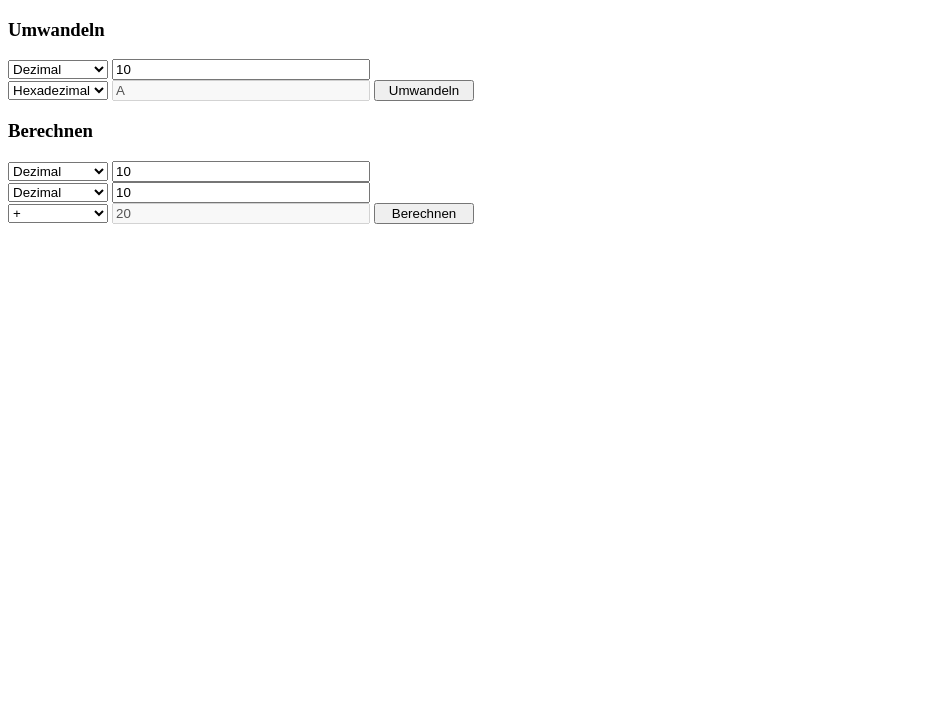
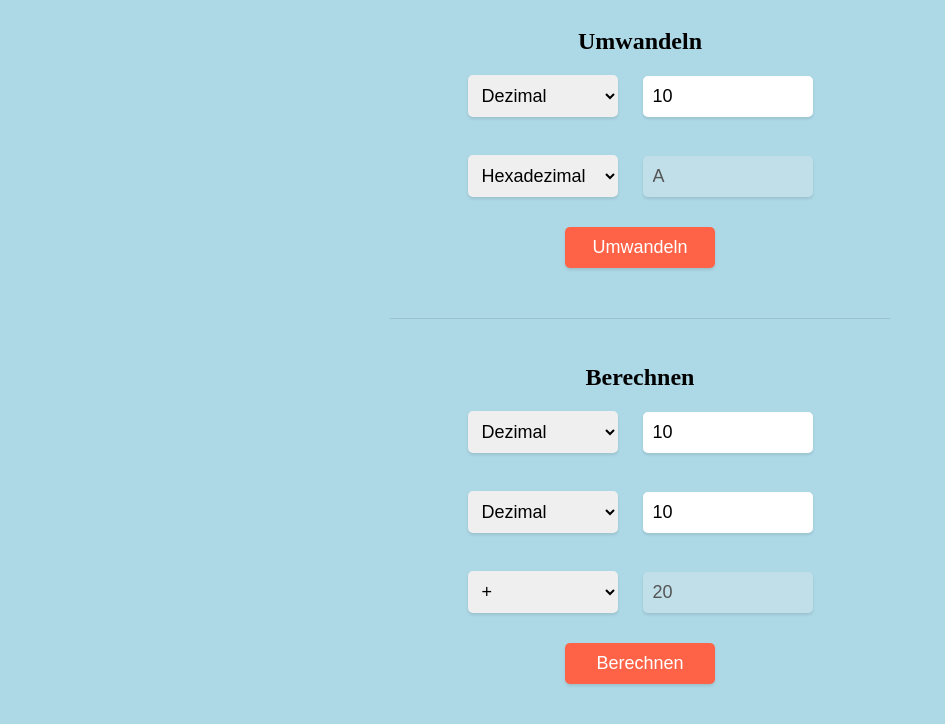
Before and after one commit to Fireball19/zahlensystem-umrechner, a plain HTML site: page index.html in a window 1280 px wide. Shown: the whole page, without its empty margins (0-945 px from the left). Drawn offline with Linux system fonts and the light colour scheme.

Commit message:
Add more visually appealing styling

```diff
--- a/css/index.css
+++ b/css/index.css
@@ -1,16 +1,71 @@
-select {
-    width: 100px;
+body {
+  background-color: lightblue;
+}
+
+h3 {
+  font-size: 24px;
+  font-weight: bold;
+  text-align: center;
+  margin: 20px 0;
+}
+
+select,
+button,
+input {
+  font-size: 18px;
+  padding: 10px;
+  border-radius: 5px;
+  border: none;
+  outline: none;
+  box-shadow: 0 2px 3px rgba(0, 0, 0, 0.1);
+  transition: box-shadow 0.3s ease;
 }
 
 button {
-    width: 100px;
+  background-color: tomato;
+  color: white;
+  width: 150px;
+  margin-top: 10px;
+  cursor: pointer;
 }
 
-input {
-    width: 250px;
+button:hover {
+  box-shadow: 0 3px 4px rgba(0, 0, 0, 0.2);
+}
+
+.main {
+  display: flex;
+  flex-direction: column;
+  align-items: center;
+  width: 500px;
+  margin: 0 auto;
+}
+
+.input-section {
+  display: flex;
+  flex-direction: column;
+  align-items: center;
+  margin-bottom: 20px;
+}
+
+.input-section select {
+  width: 150px;
+}
+
+.input-section input {
+  width: 150px;
+}
+
+.input-section {
+  display: grid;
+  grid-template-columns: repeat(2, 1fr);
+  grid-gap: 5px;
+  align-items: center;
 }
 
 hr {
-    float: left;
-    width: 500px;
+  width: 500px;
+  margin: 50px 0 25px;
+  border: none;
+  border-bottom: 1px solid rgba(0, 0, 0, 0.1);
 }
--- a/index.html
+++ b/index.html
@@ -8,6 +8,7 @@
   <body>
     <div class="main">
         <h3>Umwandeln</h3>
+        <div class="input-section">
           <select name="convertFromSelect" id="convertFromSelect">
           <option value="bin">Binär</option>
           <option value="dec" selected="selected">Dezimal</option>
@@ -15,7 +16,9 @@
           <option value="hex">Hexadezimal</option>
           </select>
           <input id="convertFromInput" type="text" name="convertFromInput" value="10"/>
+        </div>
         <br>
+        <div class="input-section">
           <select name="convertToSelect" id="convertToSelect">
             <option value="bin">Binär</option>
             <option value="dec">Dezimal</option>
@@ -23,9 +26,11 @@
             <option value="hex" selected="selected">Hexadezimal</option>
           </select>
           <input id="convertToInput" type="text" name="convertToInput" value="A" disabled/>
+        </div>
         <button id="convertButton" type="button" onclick="convert()">Umwandeln</button>
-
+        <hr>
         <h3>Berechnen</h3>
+        <div class="input-section">
           <select name="calculateSelectValue1" id="calculateSelectValue1">
             <option value="bin">Binär</option>
             <option value="dec" selected="selected">Dezimal</option>
@@ -33,7 +38,9 @@
             <option value="hex">Hexadezimal</option>
           </select>
           <input id="calculateInputValue1" type="text" name="calculateInputValue1" value="10"/>
+        </div>
         <br>
+        <div class="input-section">
           <select name="calculateSelectValue2" id="calculateSelectValue2">
             <option value="bin">Binär</option>
             <option value="dec" selected="selected">Dezimal</option>
@@ -41,7 +48,9 @@
             <option value="hex">Hexadezimal</option>
           </select>
           <input id="calculateInputValue2" type="text" name="calculateInputValue2" value="10"/>
+        </div>
         <br>
+        <div class="input-section">
           <select name="calculateSelectOperator" id="calculateSelectOperator">
             <option value="plus" selected="selected">+</option>
             <option value="minus">-</option>
@@ -49,6 +58,7 @@
             <option value="divide">/</option>
             </select>
             <input id="calculateInputResult" type="text" name="calculateInputResult" value="20" disabled/>
+        </div>
         <button id="calculateButton" type="button" onclick="calculate()">Berechnen</button>
     </div>
 
```
Lines whose indentation alone changed are shown as unchanged.
